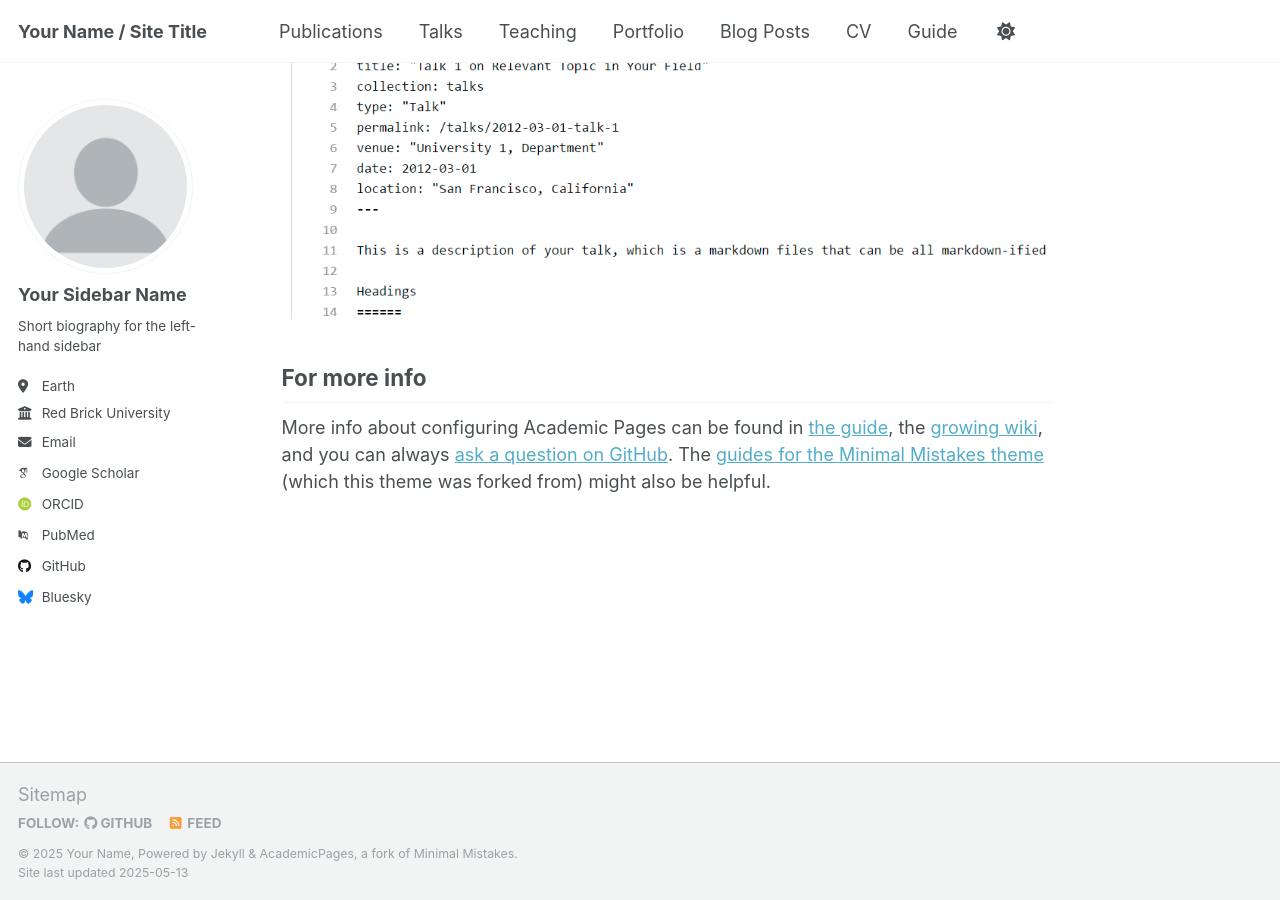
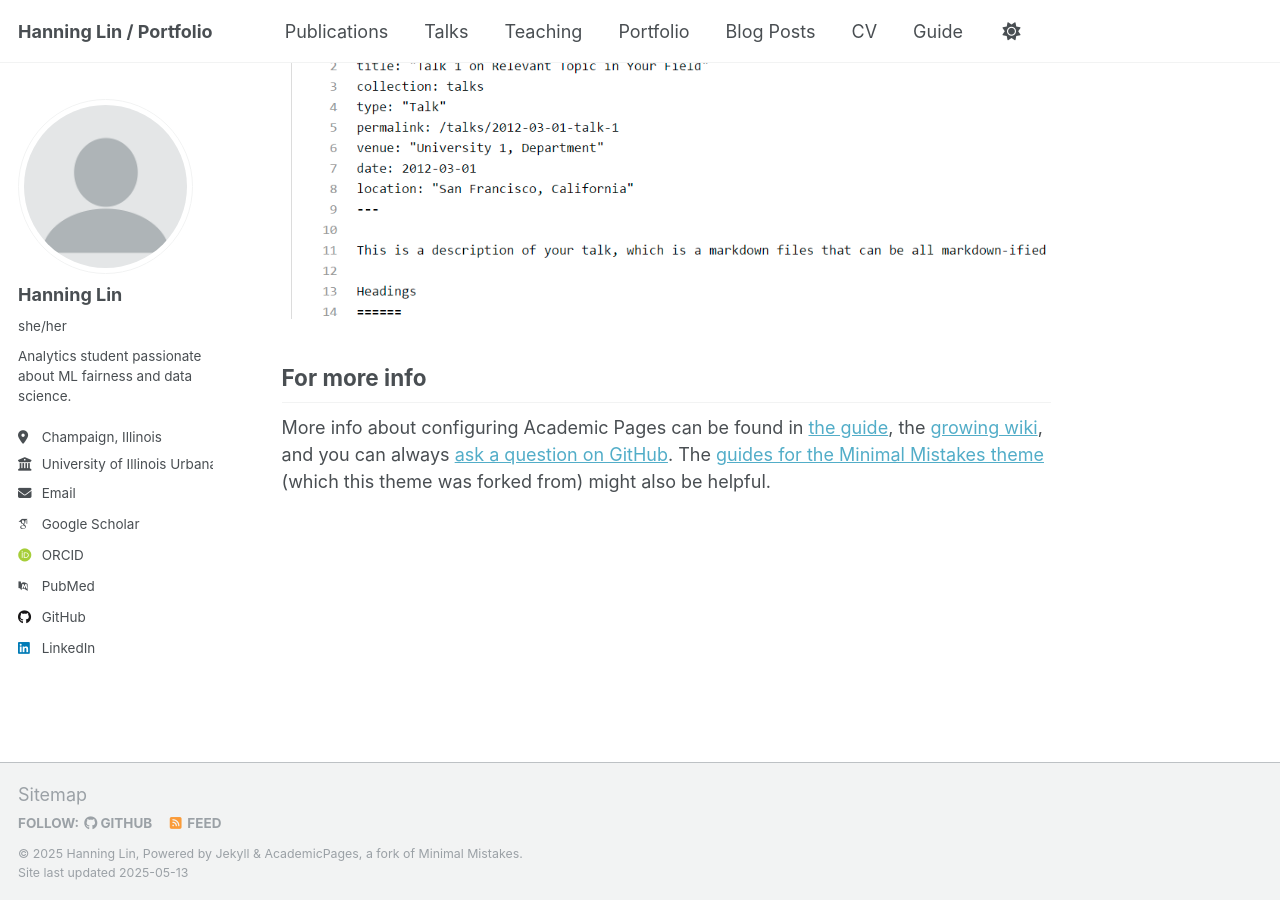
Before and after one commit to GSYH/hanning, a Jekyll site: the page built from _pages/about.md, in a window 1280 px wide and 900 px high, scrolled down 2636 px. Built offline with Jekyll 4.4.1, drawn with Linux system fonts in a browser that asks for light colours; some web fonts are replaced; part of the change alters nothing that is shown.

Commit message:
Update _config.yml

```diff
--- a/_config.yml
+++ b/_config.yml
@@ -2,81 +2,36 @@
 #
 # This config file is meant for settings that affect your entire site, values
 # which you are expected to set up once and rarely need to edit after that.
-# For technical reasons, this file is *NOT* reloaded automatically when you use
-# `jekyll serve -l -H localhost`. If you change this file, please restart the
-# server process.
 
 # Basic Site Settings
 locale                   : "en-US"
 site_theme               : "default"
-title                    : "Your Name / Site Title"
+title                    : "Hanning Lin / Portfolio"
 title_separator          : "-"
-name                     : &name "Your Name"
-description              : &description "personal description"
-url                      : https://academicpages.github.io # the base hostname & protocol for your site e.g. "https://[your GitHub username].github.io" or if you already have some other page hosted on Github then use "https://[your GitHub username].github.io/[Your Repo Name]"
-baseurl                  : "" # the subpath of your site, e.g. "/blog"
-repository               : "academicpages/academicpages.github.io"
+name                     : &name "Hanning Lin"
+description              : &description "Machine Learning, Analytics & Data Science"
+url                      : https://hanninglin.github.io
+baseurl                  : ""
+repository               : "hanninglin/hanninglin.github.io"
 
-# Site Author - The following control what appear as part of the author content on the side bar.
-#               If a field is blank the icon and link will not appear, otherwise it will be shown.
-#               Additional customization can be done by editing /_includes/author-profile.html
+# Site Author
 author:
-  # Biographic information
   avatar           : "profile.png"
-  name             : "Your Sidebar Name"
-  pronouns         : # example: "she/her"
-  bio              : "Short biography for the left-hand sidebar"
-  location         : "Earth"
-  employer         : "Red Brick University"
-  uri              : # URL
-  email            : "none@example.org"
+  name             : "Hanning Lin"
+  pronouns         : "she/her"
+  bio              : "Analytics student passionate about ML fairness and data science."
+  location         : "Champaign, Illinois"
+  employer         : "University of Illinois Urbana-Champaign"
+  uri              :
+  email            : "hanning4@illinois.edu"
 
-  # Academic websites
-  academia         : # URL
-  arxiv            : # URL - Update with the correct link to your profile
-  googlescholar    : "https://scholar.google.com/citations?user=PS_CX0AAAAAJ"
-  impactstory      : # URL
-  orcid            : "http://orcid.org/yourorcidurl"
-  semantic         : # URL
-  pubmed           : "https://www.ncbi.nlm.nih.gov/pubmed/?term=john+snow"
-  researchgate     : # URL
-  scopus           : # URL
+  googlescholar    : ""
+  orcid            : ""
+  pubmed           : ""
+  github           : "hanninglin"
+  linkedin         : "in/hanning-lin-866201236"
 
-  # Repositories and software development
-  bitbucket        : # Username - Update with your username on the site
-  codepen          : # Username
-  dribbble         : # Username
-  github           : "academicpages"
-  kaggle           : # Username
-  stackoverflow    : # User number or user number and name (i.e., use "1" or "1/jeff-atwood")
-
-  # Social media
-  bluesky          : "bsky.app" # Replace this with you Bluesky username
-  facebook         : # Username
-  flickr           : # Username
-  foursquare       : # Username
-  goodreads        : # Username
-  google_plus      : # Username
-  keybase          : # Username
-  instagram        : # Username
-  lastfm           : # Username
-  linkedin         : # Username
-  mastodon         : # URL
-  medium           : # URL
-  pinterest        : # Username
-  soundcloud       : # Username
-  steam            : # Username
-  telegram         : # URL
-  tumblr           : # Username
-  twitter          : # Username for X / Twitter
-  vine             : # Username
-  weibo            : # Username
-  wikipedia        : # Username
-  xing             : # Username
-  youtube          : # Username
-  zhihu            : # Username
-
-# Publication Category - The following the list of publication categories and their headings
+# Publication Category
 publication_category:
   books:
     title: 'Books'
@@ -86,49 +41,24 @@ publication_category:
     title: 'Conference Papers'
 
 # Site Settings
-teaser                   :  # filename of teaser fallback teaser image placed in /images/, .e.g. "500x300.png"
-breadcrumbs              : false # true, false (default)
+teaser                   :
+breadcrumbs              : false
 words_per_minute         : 160
 future                   : true
-read_more                : "disabled" # if enabled, adds "Read more" links to excerpts
-talkmap_link             : false      #change to true to add link to talkmap on talks page
+read_more                : "disabled"
+talkmap_link             : false
 comments:
-  provider               : # false (default), "disqus", "discourse", "facebook", "google-plus", "staticman", "custom"
-  disqus:
-    shortname            :
-  discourse:
-    server               : # https://meta.discourse.org/t/embedding-discourse-comments-via-javascript/31963 , e.g.: meta.discourse.org
-  facebook:
-    appid                :
-    num_posts            : # 5 (default)
-    colorscheme          : # "light" (default), "dark"
-staticman:
-  allowedFields          : ['name', 'email', 'url', 'message']
-  branch                 : "gh-pages" # "master", "gh-pages"
-  commitMessage          : "New comment."
-  filename               : comment-{@timestamp}
-  format                 : "yml"
-  moderation             : true
-  path                   : "_data/comments/{options.slug}"
-  requiredFields         : ['name', 'email', 'message']
-  transforms:
-    email                : "md5"
-  generatedFields:
-    date:
-      type               : "date"
-      options:
-        format           : "iso8601" # "iso8601" (default), "timestamp-seconds", "timestamp-milliseconds"
+  provider               :
+
 atom_feed:
-  hide                   : false     # change to true to hide the RSS feed in the footer
-  path                   : # blank (default) uses feed.xml
-
+  hide                   : false
+  path                   :
 
 # SEO Related
 google_site_verification :
 bing_site_verification   :
 alexa_site_verification  :
 yandex_site_verification :
-
 
 # Social Sharing
 twitter:
@@ -137,21 +67,19 @@ facebook:
   username               :
   app_id                 :
   publisher              :
-og_image                 :  # Open Graph/Twitter default site image
-# For specifying social profiles
-# - https://developers.google.com/structured-data/customize/social-profiles
+og_image                 :
 social:
-  type                   : # Person or Organization (defaults to Person)
-  name                   : # If the user or organization name differs from the site's name
-  links: # An array of links to social media profiles
-
+  type                   : Person
+  name                   : Hanning Lin
+  links:
+    - https://www.linkedin.com/in/hanning-lin-866201236/
+    - https://github.com/hanninglin
 
 # Analytics
 analytics:
-  provider               :  "false" # false (default), "google", "google-universal", "google-analytics-4", "custom"
+  provider               : "false"
   google:
     tracking_id          :
-
 
 # Reading Files
 include:
@@ -191,14 +119,12 @@ keep_files:
 encoding: "utf-8"
 markdown_ext: "markdown,mkdown,mkdn,mkd,md"
 
-
 # Conversion
 markdown: kramdown
 highlighter: rouge
 lsi: false
 excerpt_separator: "\n\n"
 incremental: false
-
 
 # Markdown Processing
 kramdown:
@@ -211,8 +137,7 @@ kramdown:
   smart_quotes: lsquo,rsquo,ldquo,rdquo
   enable_coderay: false
 
-
-# These settings control the types of collections used by the template
+# Collections
 collections:
   teaching:
     output: true
@@ -227,10 +152,8 @@ collections:
     output: true
     permalink: /:collection/:path/
 
-
-# These settings control how pages and collections are included in the site
+# Defaults
 defaults:
-  # _posts
   - scope:
       path: ""
       type: posts
@@ -241,14 +164,12 @@ defaults:
       comments: true
       share: true
       related: true
-  # _pages
   - scope:
       path: ""
       type: pages
     values:
       layout: single
       author_profile: true
-  # _teaching
   - scope:
       path: ""
       type: teaching
@@ -257,7 +178,6 @@ defaults:
       author_profile: true
       share: true
       comments: true
-  # _publications
   - scope:
       path: ""
       type: publications
@@ -266,7 +186,6 @@ defaults:
       author_profile: true
       share: true
       comments: true
-  # _portfolio
   - scope:
       path: ""
       type: portfolio
@@ -275,7 +194,6 @@ defaults:
       author_profile: true
       share: true
       comment: true
-  # _talks
   - scope:
       path: ""
       type: talks
@@ -284,19 +202,14 @@ defaults:
       author_profile: true
       share: true
 
-
 # Sass/SCSS
 sass:
   sass_dir: _sass
-  style: compressed # http://sass-lang.com/documentation/file.SASS_REFERENCE.html#output_style
-
+  style: compressed
 
 # Outputting
 permalink: /:categories/:title/
-# paginate: 5 # amount of posts to show
-# paginate_path: /page:num/
-timezone: Etc/UTC # http://en.wikipedia.org/wiki/List_of_tz_database_time_zones
-
+timezone: Etc/UTC
 
 # Plugins
 plugins:
@@ -307,7 +220,6 @@ plugins:
   - jekyll-redirect-from
   - jemoji
 
-# Mimic GitHub Pages with --safe
 whitelist:
   - jekyll-feed
   - jekyll-gist
@@ -316,38 +228,15 @@ whitelist:
   - jekyll-redirect-from
   - jemoji
 
-
 # Archives
-#  Type
-#  - GitHub Pages compatible archive pages built with Liquid ~> type: liquid (default)
-#  - Jekyll Archives plugin archive pages ~> type: jekyll-archives
-#  Path (examples)
-#  - Archive page should exist at path when using Liquid method or you can
-#    expect broken links (especially with breadcrumbs enabled)
-#  - <base_path>/tags/my-awesome-tag/index.html ~> path: /tags/
-#  - <base_path/categories/my-awesome-category/index.html ~> path: /categories/
-#  - <base_path/my-awesome-category/index.html ~> path: /
 category_archive:
   type: liquid
   path: /categories/
 tag_archive:
   type: liquid
   path: /tags/
-# https://github.com/jekyll/jekyll-archives
-# jekyll-archives:
-#   enabled:
-#     - categories
-#     - tags
-#   layouts:
-#     category: archive-taxonomy
-#     tag: archive-taxonomy
-#   permalinks:
-#     category: /categories/:name/
-#     tag: /tags/:name/
-
 
 # HTML Compression
-# - http://jch.penibelst.de/
 compress_html:
   clippings: all
   ignore:
```
